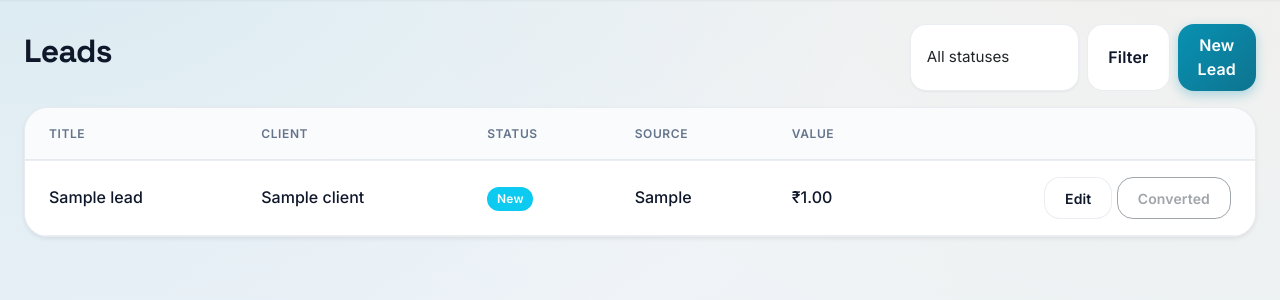
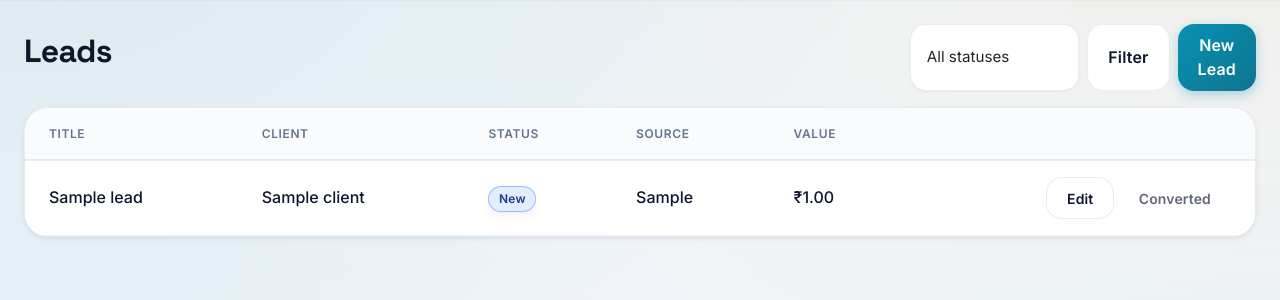
Before and after one commit to itzpraveen/novart, a Django app: page /leads/ in a window 1280 px wide. Shown: the part 101-401 px from the top of the page. Run offline with Django 5.2, Linux system fonts and the light colour scheme; a user stored in the database is signed in; tables that the repository leaves empty hold one stand-in row (values such as "Sample post"); data that the repository does not hold is empty; some libraries are stand-ins or nearby versions.

Commit message:
Improve lead status contrast and convert button styling

```diff
--- a/static/css/style.css
+++ b/static/css/style.css
@@ -182,6 +182,69 @@ a:hover {
 .stat-card {
     position: relative;
     overflow: hidden;
+}
+
+.badge-status {
+    padding: 0.35rem 0.75rem;
+    border-radius: 999px;
+    font-weight: 700;
+    letter-spacing: 0.01em;
+    box-shadow: 0 4px 10px rgba(0, 0, 0, 0.06);
+}
+
+.badge-won {
+    background: rgba(16, 185, 129, 0.14);
+    color: #0f5132;
+    border: 1px solid rgba(16, 185, 129, 0.45);
+}
+
+.badge-lost {
+    background: rgba(239, 68, 68, 0.14);
+    color: #7f1d1d;
+    border: 1px solid rgba(239, 68, 68, 0.45);
+}
+
+.badge-discussion {
+    background: rgba(245, 158, 11, 0.16);
+    color: #92400e;
+    border: 1px solid rgba(245, 158, 11, 0.45);
+}
+
+.badge-new {
+    background: rgba(59, 130, 246, 0.14);
+    color: #1e3a8a;
+    border: 1px solid rgba(59, 130, 246, 0.45);
+}
+
+.btn-convert {
+    background: linear-gradient(135deg, #0f9f4f, #0ea371);
+    color: #fff;
+    border: none;
+    box-shadow: 0 8px 18px rgba(14, 163, 113, 0.25);
+}
+
+.btn-convert:hover {
+    background: linear-gradient(135deg, #0c8c45, #0c9a64);
+    color: #fff;
+}
+
+.btn-converted,
+.btn-locked {
+    background: #f4f4f5;
+    color: #6b7280;
+    border: 1px solid #e5e7eb;
+    cursor: not-allowed;
+    box-shadow: none;
+}
+
+thead th {
+    color: #334155;
+    font-weight: 700;
+    letter-spacing: 0.01em;
+}
+
+table.table tr:hover {
+    background: rgba(8, 145, 178, 0.04);
 }
 
 .stat-card::after {
--- a/templates/portal/leads.html
+++ b/templates/portal/leads.html
@@ -31,17 +31,21 @@
                 <tr>
                     <td>{{ lead.title }}</td>
                     <td>{{ lead.client.name }}</td>
-                    <td><span class="badge bg-info">{{ lead.get_status_display }}</span></td>
+                    <td>
+                        <span class="badge badge-status {% if lead.status == 'won' %}badge-won{% elif lead.status == 'lost' %}badge-lost{% elif lead.status == 'discussion' %}badge-discussion{% else %}badge-new{% endif %}">
+                            {{ lead.get_status_display }}
+                        </span>
+                    </td>
                     <td>{{ lead.lead_source }}</td>
                     <td>₹{{ lead.estimated_value }}</td>
                     <td class="text-end">
                         <a class="btn btn-sm btn-outline-secondary" href="{% url 'lead_edit' lead.pk %}">Edit</a>
                         {% if lead.is_converted or lead.project_count or lead.status == 'won' %}
-                            <button class="btn btn-sm btn-outline-secondary" disabled>Converted</button>
+                            <button class="btn btn-sm btn-converted" disabled>Converted</button>
                         {% elif lead.status == 'lost' %}
-                            <button class="btn btn-sm btn-outline-secondary" disabled>Not eligible</button>
+                            <button class="btn btn-sm btn-locked" disabled>Not eligible</button>
                         {% else %}
-                            <a class="btn btn-sm btn-success" href="{% url 'lead_convert' lead.pk %}">Convert</a>
+                            <a class="btn btn-sm btn-convert" href="{% url 'lead_convert' lead.pk %}">Convert</a>
                         {% endif %}
                     </td>
                 </tr>
```
